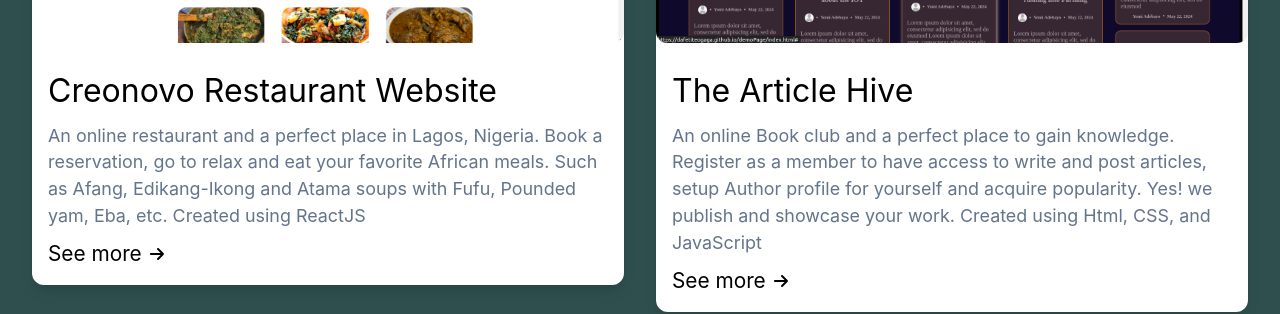
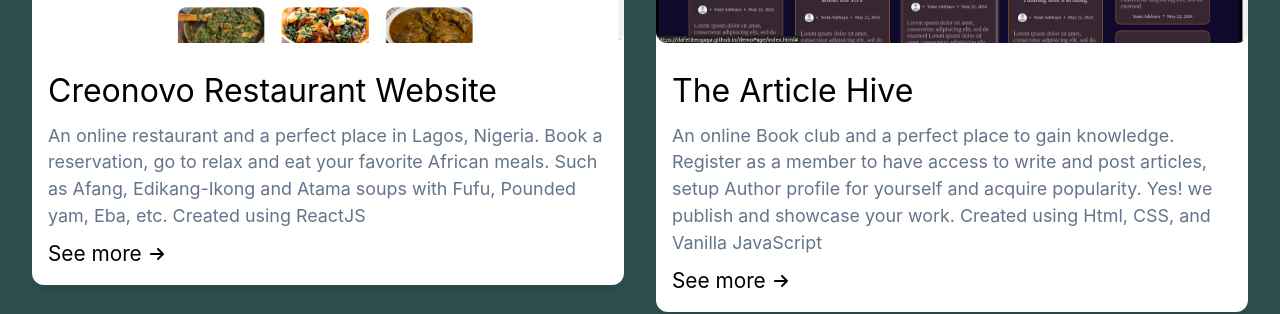
Before and after one commit to DafetiteOgaga/dafetite, a React (Create React App) app: page / in a window 1280 px wide. Shown: the part 920-1234 px from the top of the page. Built offline with nearby package versions, Linux system fonts and the light colour scheme.

Commit message:
fix: minor fix

```diff
--- a/src/components/ProjectsSection.js
+++ b/src/components/ProjectsSection.js
@@ -18,7 +18,8 @@
     description:
       `An online Book club and a perfect place to gain knowledge. Register as a member to
       have access to write and post articles, setup Author profile for yourself and acquire
-      popularity. Yes! we publish and showcase your work. Created using Html, CSS, and JavaScript`,
+      popularity. Yes! we publish and showcase your work. Created using Html, CSS, and
+      Vanilla JavaScript`,
      url: "https://dafetiteogaga.github.io/article-hive/",
     getImageSrc: () => require("../images/article-hive.png"),
   },
```
